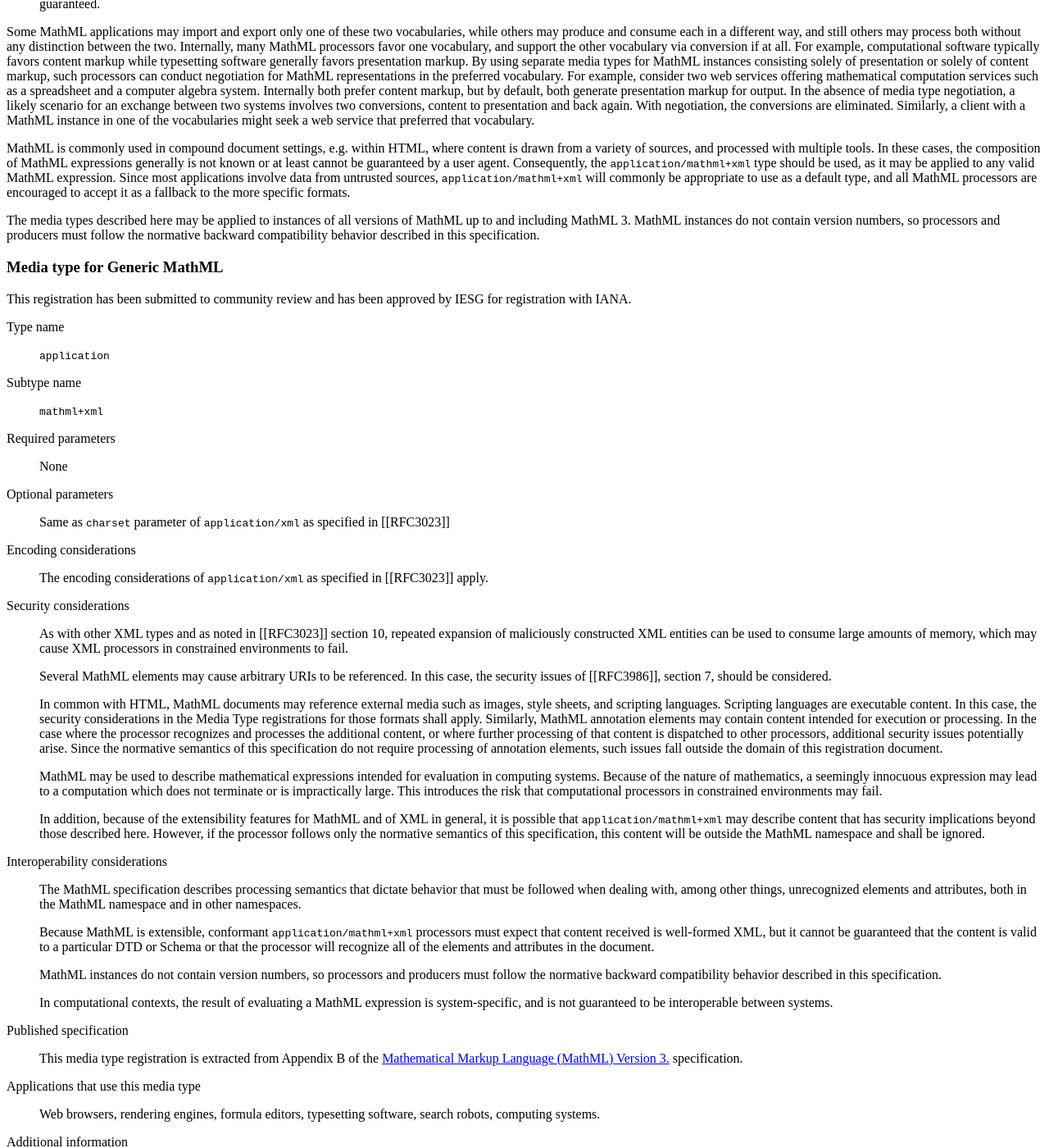
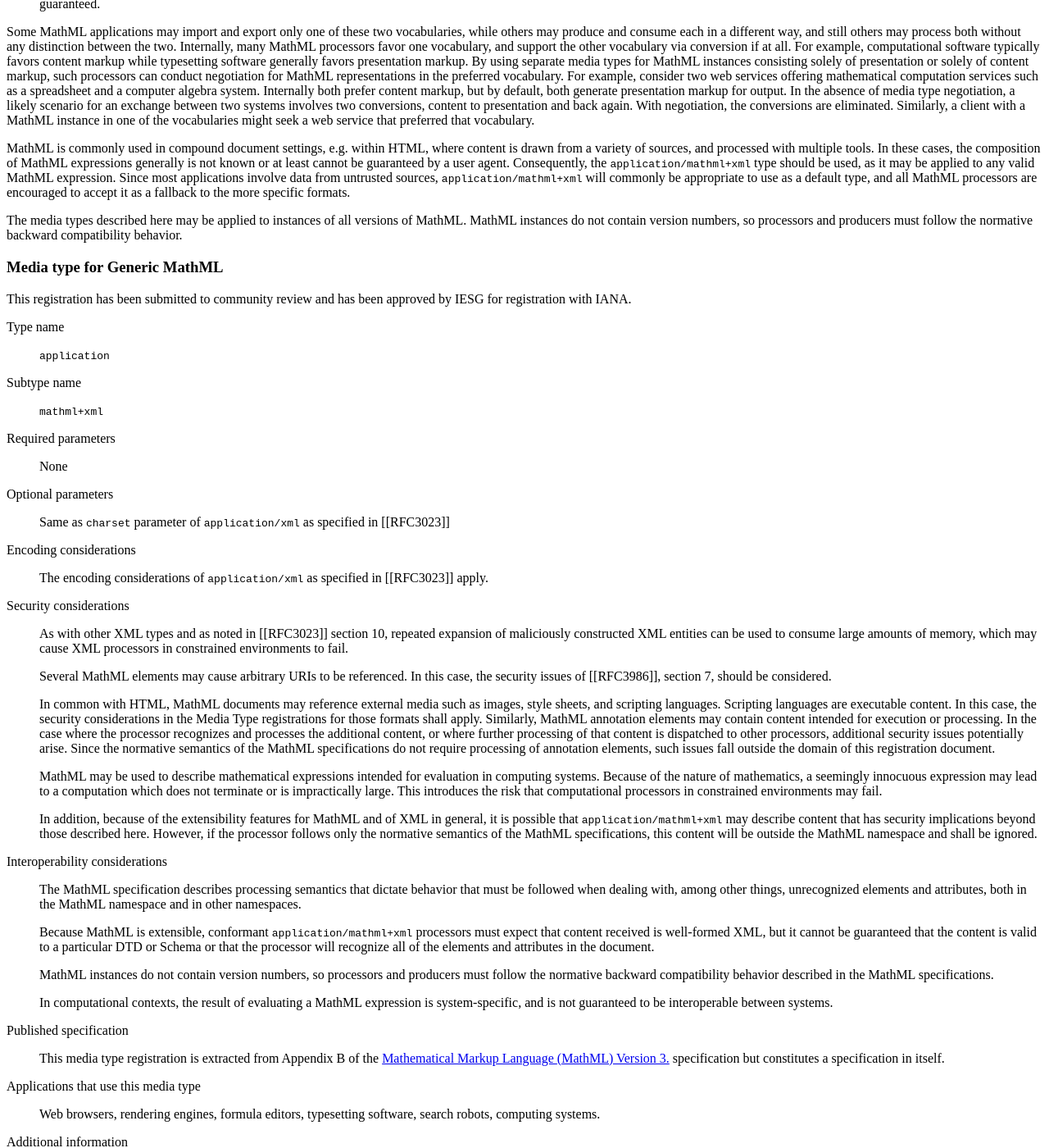
Before and after one commit to w3c/mathml-docs, a Jekyll site: the page mathml-media-types/index.html, which Jekyll copies as it is, in a window 1280 px wide and 1400 px high, scrolled down 373 px. Shown: the whole window at 82% size. Built offline with Jekyll 4.4.1, drawn with Linux system fonts in a browser that asks for light colours; some of the changed text lies outside the part shown.

Commit message:
Addressing the comments of #306. Thanks https://github.com/w3c/mathml/issues/306#issuecomment-1138777528 .

```diff
--- a/mathml-media-types/index.html
+++ b/mathml-media-types/index.html
@@ -198,10 +198,9 @@ var respecConfig = {
       a fallback to the more specific formats.</p>
 
     <p>The media types described here may be applied to instances of
-      all versions of MathML up to and including MathML 3.  MathML instances
+      all versions of MathML.  MathML instances
       do not contain version numbers, so processors and producers must follow the
-      normative backward compatibility behavior described in this
-      specification.</p>
+      normative backward compatibility behavior.</p>
 
   </section>
 
@@ -260,8 +259,8 @@ var respecConfig = {
           execution or processing. In the case where the processor recognizes
           and processes the additional content, or where further processing of
           that content is dispatched to other processors, additional security
-          issues potentially arise. Since the normative semantics of this
-          specification do not require processing of annotation elements, such
+          issues potentially arise. Since the normative semantics of the MathML
+          specifications do not require processing of annotation elements, such
           issues fall outside the domain of this registration document.</p>
 
         <p>MathML may be used to describe mathematical expressions intended
@@ -275,7 +274,7 @@ var respecConfig = {
           XML in general, it is possible that <code>application/mathml+xml</code> may describe
           content that has security implications beyond those described
           here. However, if the processor follows only the normative semantics
-          of this specification, this content will be outside the MathML namespace
+          of the MathML specifications, this content will be outside the MathML namespace
           and shall be ignored.</p>
       </dd>
 
@@ -293,8 +292,8 @@ var respecConfig = {
           in the document.</p>
 
         <p>MathML instances do not contain version numbers, so processors and producers must
-          follow the normative backward compatibility behavior described in this
-          specification.</p>
+          follow the normative backward compatibility behavior described in the MathML
+          specifications.</p>
 
         <p>In computational contexts, the result of evaluating a MathML
           expression is system-specific, and is not guaranteed to be
@@ -305,7 +304,7 @@ var respecConfig = {
       <dd>
         <p>This media type registration is extracted from Appendix B
           of the <a href="https://www.w3.org/TR/MathML3/">Mathematical Markup Language
-            (MathML) Version 3.</a> specification.</p>
+            (MathML) Version 3.</a> specification but constitutes a specification in itself.</p>
       </dd>
 
       <dt>Applications that use this media type</dt>
@@ -420,8 +419,8 @@ var respecConfig = {
           execution or processing. In the case where the processor recognizes
           and processes the additional content, or where further processing of
           that content is dispatched to other processors, additional security
-          issues potentially arise. Since the normative semantics of this
-          specification do not require processing of annotation elements, such
+          issues potentially arise. Since the normative semantics of the
+          MathML specification do not require processing of annotation elements, such
           issues fall outside the domain of this registration document.</p>
 
         <p>MathML may be used to describe mathematical expressions intended
@@ -442,7 +441,7 @@ var respecConfig = {
       <dt>Interoperability considerations</dt>
       <dd>
 
-        <p>The MathML specification describes processing semantics that dictate
+        <p>The MathML specifications describe processing semantics that dictate
           behavior that must be followed when dealing with, among other things,
           unrecognized elements and attributes, both in the MathML namespace and
           in other namespaces.</p>
@@ -455,8 +454,8 @@ var respecConfig = {
           in the document.</p>
 
         <p>MathML instances do not contain version numbers, so processors and producers must
-          follow the normative backward compatibility behavior described in this
-          specification.</p>
+          follow the normative backward compatibility behavior described in the
+          MathML specifications.</p>
 
         <p>In computational contexts, the result of evaluating a MathML
           expression is system-specific, and is not guaranteed to be
@@ -473,7 +472,7 @@ var respecConfig = {
       <dd>
         <p>This media type registration is extracted from Appendix B
           of the <a href="https://www.w3.org/TR/MathML3/">Mathematical Markup Language
-            (MathML) Version 3.</a> specification.</p>
+            (MathML) Version 3.</a> specification but is a free-standing specification.</p>
       </dd>
 
       <dt>Applications that use this media type</dt>
@@ -590,8 +589,8 @@ var respecConfig = {
           execution or processing. In the case where the processor recognizes
           and processes the additional content, or where further processing of
           that content is dispatched to other processors, additional security
-          issues potentially arise. Since the normative semantics of this
-          specification do not require processing of annotation elements, such
+          issues potentially arise. Since the normative semantics of the MathML
+          specifications do not require processing of annotation elements, such
           issues fall outside the domain of this registration document.</p>
 
         <p>MathML may be used to describe mathematical expressions intended
@@ -605,7 +604,7 @@ var respecConfig = {
           XML in general, it is possible that <code>application/mathml-content+xml</code> may describe
           content that has security implications beyond those described
           here. However, if the processor follows only the normative semantics
-          of this specification, this content will be outside the MathML namespace
+          of the MathML specifications, this content will be outside the MathML namespace
           and shall be ignored.</p>
       </dd>
 
@@ -623,8 +622,8 @@ var respecConfig = {
           in the document.</p>
 
         <p>MathML instances do not contain version numbers, so processors and producers must
-          follow the normative backward compatibility behavior described in this
-          specification.</p>
+          follow the normative backward compatibility behavior described in the MathML
+          specifications.</p>
 
         <p>In computational contexts, the result of evaluating a MathML
           expression is system-specific, and is not guaranteed to be
@@ -642,7 +641,7 @@ var respecConfig = {
       <dd>
         <p>This media type registration is extracted from Appendix B
           of the <a href="https://www.w3.org/TR/MathML3/">Mathematical Markup Language
-            (MathML) Version 3.</a> specification.</p>
+            (MathML) Version 3.</a> specification but is a free-standing specification.</p>
       </dd>
 
       <dt>Applications that use this media type</dt>
```
Also changed, not shown: other parts of mathml-media-types/index.html (+3 -3 lines).
